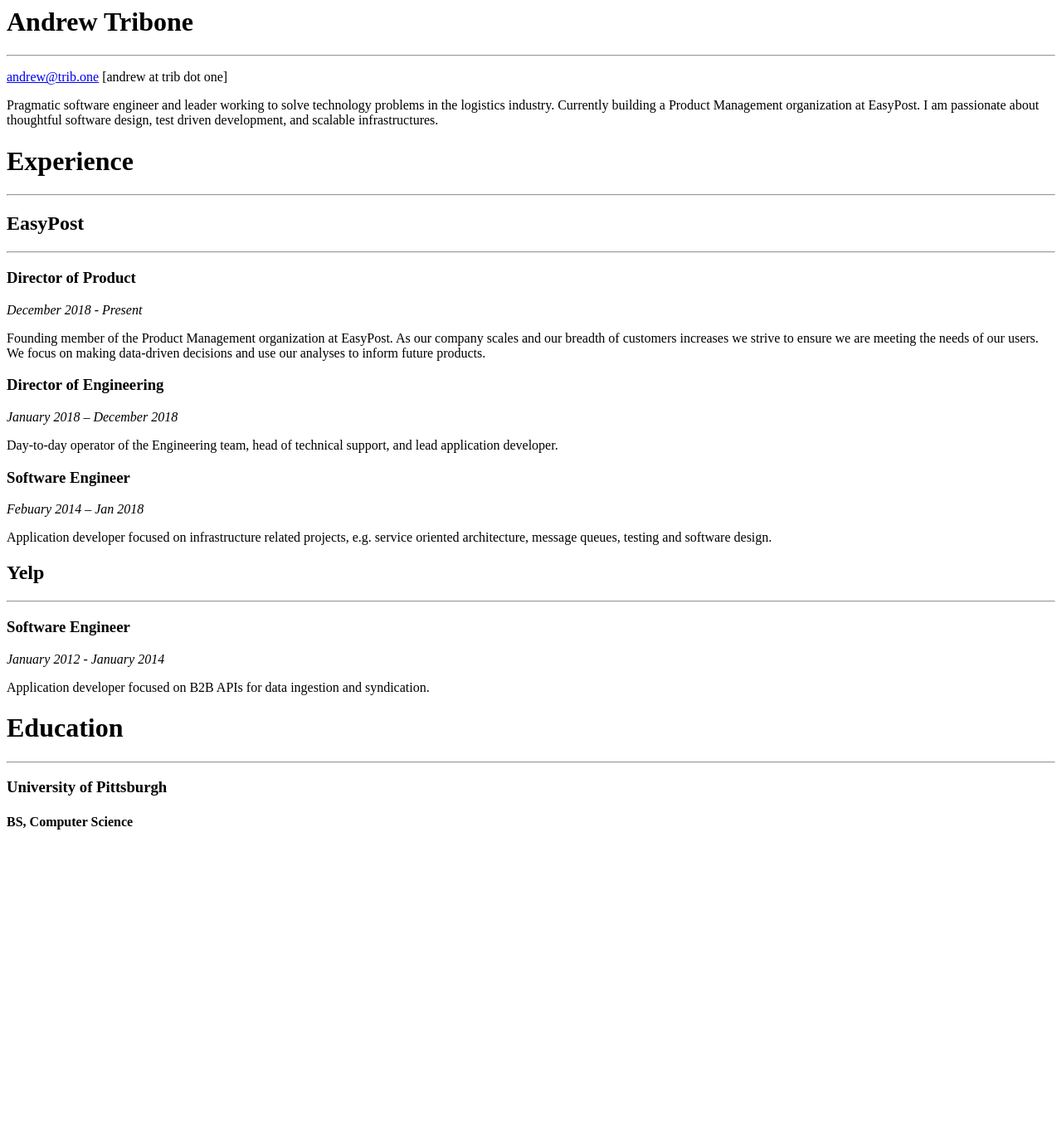
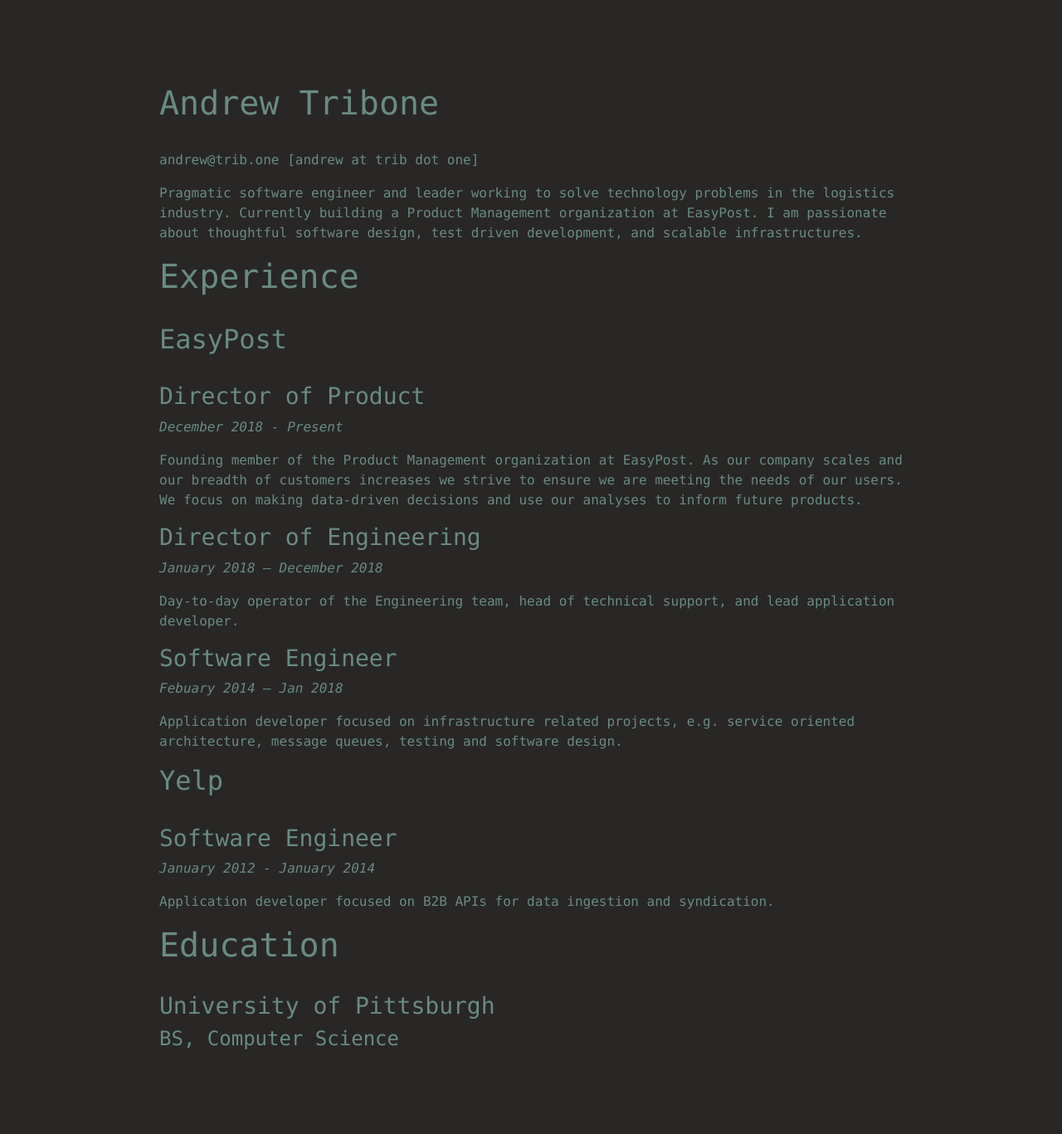
Before and after one commit to att14/trib.one, a Flask app: template tribone/templates/resume.html in a window 1280 px wide. Shown: the whole page at 83% size. Before the commit the page ends 1000 px from the top, so only its background shows below. Run offline with Flask 2, Linux system fonts and the light colour scheme; the template is opened without the code that fills it, so the values that code supplies are empty; some libraries are stand-ins or nearby versions.

Commit message:
homepage

```diff
--- a/tribone/app.py
+++ b/tribone/app.py
@@ -19,6 +19,11 @@ def index():
     return render_template('index.html')
 
 
+@app.route('/resume')
+def resume():
+    return render_template('resume.html')
+
+
 @app.route('/favicon.ico')
 def favicon():
     print(os.path.join(app.root_path, 'static'))
--- a/tribone/static/css/style.css
+++ b/tribone/static/css/style.css
@@ -1,12 +1,25 @@
 body{
-  color: #cc672a;
-  background-color: #1a2a2c;
+  color: #6a8a82;
+  background-color: #282726;
 
-  font-family: Didot, serif;
+  font-family: Consolas, sans-serif;
 }
 
-h1, h2, h3, h4, h5, h6 {
-  color: #ea8d45;
+svg {
+  padding: 20px;
+}
+
+a {
+  color: inherit;
+}
+
+.intro {
+  position: absolute;
+  top: 50%;
+  left: 50%;
+  -webkit-transform: translate(-50%, -50%);
+  transform: translate(-50%, -50%);
+  text-align: center;
 }
 
 .resume {
--- a/tribone/templates/resume.html
+++ b/tribone/templates/resume.html
@@ -1,3 +1,15 @@
+<!DOCTYPE html>
+<html>
+  <head>
+    <title>Andrew Tribone</title>
+
+    <link rel="stylesheet" href="https://stackpath.bootstrapcdn.com/bootstrap/4.4.1/css/bootstrap.min.css" integrity="sha384-Vkoo8x4CGsO3+Hhxv8T/Q5PaXtkKtu6ug5TOeNV6gBiFeWPGFN9MuhOf23Q9Ifjh" crossorigin="anonymous">
+    <link rel="stylesheet" type="text/css" href="{{ url_for('static', filename='css/style.css') }}">
+
+    <script src="https://kit.fontawesome.com/d69bd39ec6.js" crossorigin="anonymous"></script>
+  </head>
+  <body>
+    <div class="resume">
       <h1 id="andrew-tribone">Andrew Tribone</h1>
       <hr />
       <p><a href="mailto:andrew@trib.one">andrew@trib.one</a> [andrew at trib dot one]</p>
@@ -24,3 +36,6 @@
       <hr />
       <h3 id="university-of-pittsburgh">University of Pittsburgh</h3>
       <h4 id="bs-computer-science">BS, Computer Science</h4>
+    </div>
+  </body>
+</html>
```
Also changed, not shown: tribone/templates/index.html (+14 -2 lines). Lines whose indentation alone changed are shown as unchanged.
